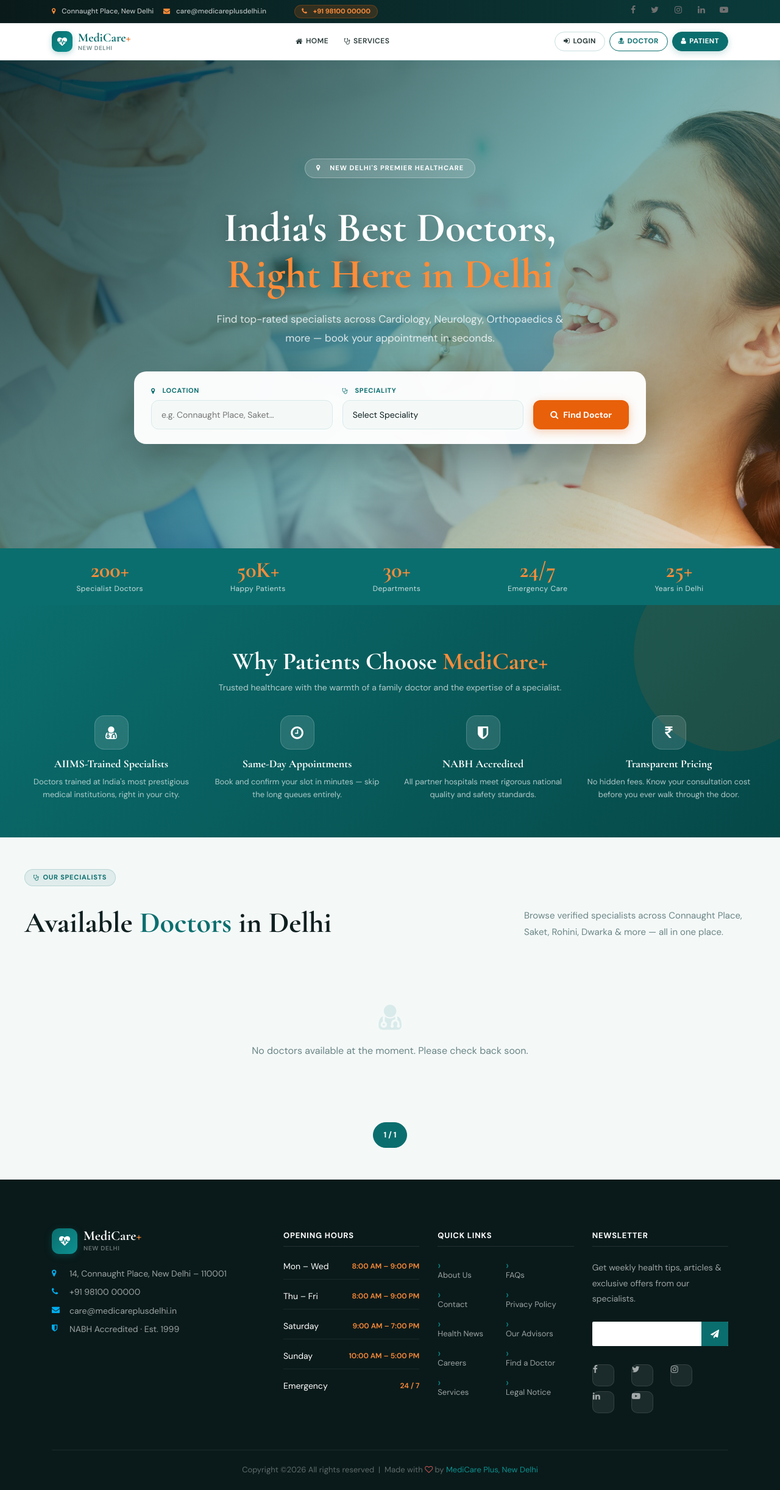
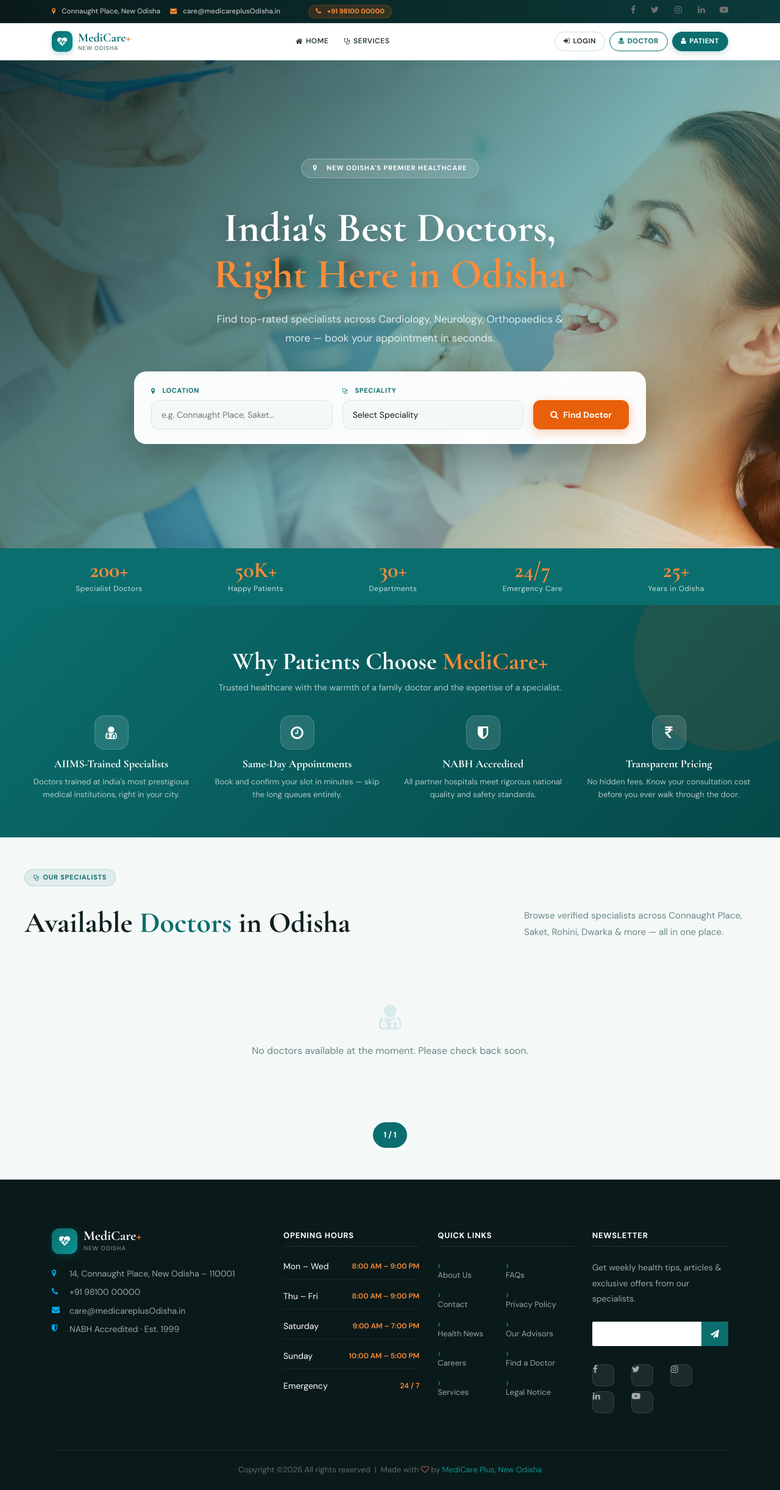
Before and after one commit to HelloCoderCode/doctor_appointment_system, a Django app: page / in a window 1280 px wide. Shown: the whole page at 61% size. Run offline with Django 3.2, Linux system fonts and the light colour scheme; data that the repository does not hold is empty; some libraries are stand-ins or nearby versions.

Commit message:
issue fix

```diff
--- a/django-doctor-appointment/appointment/forms.py
+++ b/django-doctor-appointment/appointment/forms.py
@@ -99,7 +99,7 @@ class CreateAppointmentForm(forms.ModelForm):
         )
         self.fields['location'].widget.attrs.update(
             {
-                'placeholder': 'Ex : New Delhi, India',
+                'placeholder': 'Ex : New Odisha, India',
             }
         )
 
--- a/django-doctor-appointment/templates/accounts/doctor/register.html
+++ b/django-doctor-appointment/templates/accounts/doctor/register.html
@@ -342,7 +342,7 @@
         </div>
         <div class="reg-head-text">
           <h2>Doctor Registration</h2>
-          <p>Join MediCare Plus — New Delhi's premier healthcare network.</p>
+          <p>Join MediCare Plus — New Odisha's premier healthcare network.</p>
         </div>
       </div>
       <!-- decorative progress -->
--- a/django-doctor-appointment/templates/accounts/patient/register.html
+++ b/django-doctor-appointment/templates/accounts/patient/register.html
@@ -368,7 +368,7 @@
         </div>
         <div class="pat-reg-head-text">
           <h2>Patient Registration</h2>
-          <p>Create your account and access Delhi's best doctors.</p>
+          <p>Create your account and access Odisha's best doctors.</p>
         </div>
       </div>
       <div class="pat-reg-steps">
--- a/django-doctor-appointment/templates/appointment/appointment.html
+++ b/django-doctor-appointment/templates/appointment/appointment.html
@@ -337,7 +337,7 @@
       <div class="appt-stat-pill">
         <div class="appt-stat-icon"><i class="fa fa-map-marker"></i></div>
         <div>
-          <div class="appt-stat-num">New Delhi</div>
+          <div class="appt-stat-num">New Odisha</div>
           <div class="appt-stat-lbl">Location</div>
         </div>
       </div>
@@ -382,7 +382,7 @@
             </div>
             <div class="appt-card-meta-item">
               <i class="fa fa-map-marker"></i>
-              {{ apt.location }}, New Delhi
+              {{ apt.location }}, New Odisha
             </div>
           </div>
 
--- a/django-doctor-appointment/templates/appointment/search.html
+++ b/django-doctor-appointment/templates/appointment/search.html
@@ -392,7 +392,7 @@ html, body { overflow-x: hidden !important; max-width: 100vw; }
      style="background-image: url('{% static 'img/bg-img/13.jpg' %}');">
   <div class="search-hero-inner">
     <div class="search-hero-label">
-      <i class="fa fa-search"></i>&nbsp; Find Your Doctor in New Delhi
+      <i class="fa fa-search"></i>&nbsp; Find Your Doctor in New Odisha
     </div>
     <h1>
       Search <span>Doctors</span> &amp; Book<br>
@@ -445,7 +445,7 @@ html, body { overflow-x: hidden !important; max-width: 100vw; }
         </h2>
         <p class="results-sub">
           {% if appointment.count > 0 %}
-            Showing verified specialists in New Delhi — book instantly.
+            Showing verified specialists in New Odisha — book instantly.
           {% else %}
             Try adjusting your location or speciality filters.
           {% endif %}
@@ -496,7 +496,7 @@ html, body { overflow-x: hidden !important; max-width: 100vw; }
             </div>
             <div class="dc-meta-item">
               <i class="fa fa-map-marker"></i>
-              {{ apt.location }}, New Delhi
+              {{ apt.location }}, New Odisha
             </div>
           </div>
 
--- a/django-doctor-appointment/templates/appointment/service.html
+++ b/django-doctor-appointment/templates/appointment/service.html
@@ -1,7 +1,7 @@
 {% extends 'base.html' %}
 {% load static %}
 
-{% block title %}Our Services — MediCare Plus New Delhi{% endblock %}
+{% block title %}Our Services — MediCare Plus New Odisha{% endblock %}
 
 {% block styles %}
 <style>
@@ -236,7 +236,7 @@
       </div>
       <h1>
         World-Class Medical<br>
-        <em>Services in New Delhi</em>
+        <em>Services in New Odisha</em>
       </h1>
       <p>
         From routine check-ups to advanced surgeries — our NABH-accredited specialists
@@ -475,7 +475,7 @@
     <div class="svc-cta-inner">
       <div>
         <h3>Need to See a Specialist Today?</h3>
-        <p>Same-day appointments available across all departments in New Delhi.</p>
+        <p>Same-day appointments available across all departments in New Odisha.</p>
       </div>
       <a href="{% url 'appointment:home' %}#appointment" class="svc-cta-btn">
         <i class="fa fa-calendar-check-o"></i>
--- a/django-doctor-appointment/templates/base.html
+++ b/django-doctor-appointment/templates/base.html
@@ -4,7 +4,7 @@
 
 <head>
   <meta charset="UTF-8">
-  <meta name="description" content="MediCare Plus – Best Doctors & Medical Care in New Delhi">
+  <meta name="description" content="MediCare Plus – Best Doctors & Medical Care in New Odisha">
   <meta http-equiv="X-UA-Compatible" content="IE=edge">
   <meta name="viewport" content="width=device-width, initial-scale=1, shrink-to-fit=no">
 
@@ -297,13 +297,13 @@
               <div class="footer-logo-icon"><i class="fa fa-heartbeat"></i></div>
               <div>
                 <span class="footer-logo-name">MediCare<span>+</span></span>
-                <span class="footer-logo-sub">New Delhi</span>
+                <span class="footer-logo-sub">New Odisha</span>
               </div>
             </div>
             <div class="footer-contact">
-              <p><i class="fa fa-map-marker"></i> 14, Connaught Place, New Delhi – 110001</p>
+              <p><i class="fa fa-map-marker"></i> 14, Connaught Place, New Odisha – 110001</p>
               <p><i class="fa fa-phone"></i> +91 98100 00000</p>
-              <p><i class="fa fa-envelope"></i> care@medicareplusdelhi.in</p>
+              <p><i class="fa fa-envelope"></i> care@medicareplusOdisha.in</p>
               <p><i class="fa fa-shield"></i> NABH Accredited &middot; Est. 1999</p>
             </div>
           </div>
@@ -378,7 +378,7 @@
               Copyright &copy;<script>document.write(new Date().getFullYear());</script>
               All rights reserved &nbsp;|&nbsp; Made with
               <i class="fa fa-heart-o"></i> by
-              <a href="https://medicareplusdelhi.in" target="_blank">MediCare Plus, New Delhi</a>
+              <a href="https://medicareplusOdisha.in" target="_blank">MediCare Plus, New Odisha</a>
             </p>
           </div>
         </div>
--- a/django-doctor-appointment/templates/home.html
+++ b/django-doctor-appointment/templates/home.html
@@ -1,7 +1,7 @@
 {% extends 'base.html' %}
 {% load static %}
 
-{% block title %}Home — Best Doctors in New Delhi{% endblock %}
+{% block title %}Home — Best Doctors in New Odisha{% endblock %}
 
 {% block styles %}
 <style>
@@ -476,11 +476,11 @@ img { display: block; max-width: 100%; }
         <div class="col-12">
           <div class="hero-content">
             <div class="hero-chip">
-              <i class="fa fa-map-marker"></i>&nbsp; New Delhi's Premier Healthcare
+              <i class="fa fa-map-marker"></i>&nbsp; New Odisha's Premier Healthcare
             </div>
             <h1 class="hero-title">
               India's Best Doctors,<br>
-              <span>Right Here in Delhi</span>
+              <span>Right Here in Odisha</span>
             </h1>
             <p class="hero-sub">
               Find top-rated specialists across Cardiology, Neurology,
@@ -538,7 +538,7 @@ img { display: block; max-width: 100%; }
     </div>
     <div class="stat-item">
       <div class="stat-num">25+</div>
-      <div class="stat-lbl">Years in Delhi</div>
+      <div class="stat-lbl">Years in Odisha</div>
     </div>
   </div>
 </div>
@@ -590,7 +590,7 @@ img { display: block; max-width: 100%; }
         <div class="section-chip">
           <i class="fa fa-stethoscope"></i> Our Specialists
         </div>
-        <h2 class="sec-title">Available <em>Doctors</em> in Delhi</h2>
+        <h2 class="sec-title">Available <em>Doctors</em> in Odisha</h2>
       </div>
       <p class="sec-sub">
         Browse verified specialists across Connaught Place, Saket,
@@ -628,7 +628,7 @@ img { display: block; max-width: 100%; }
             </span>
             <span>
               <i class="fa fa-map-marker"></i>
-              {{ apt.location }}, New Delhi
+              {{ apt.location }}, New Odisha
             </span>
           </div>
 
--- a/django-doctor-appointment/templates/nav.html
+++ b/django-doctor-appointment/templates/nav.html
@@ -323,14 +323,14 @@
 
         <div class="col-7 col-sm-8 col-lg-9">
           <div class="top-header-content">
-            <a href="https://maps.google.com/?q=Connaught+Place+New+Delhi"
+            <a href="https://maps.google.com/?q=Connaught+Place+New+Odisha"
                target="_blank" rel="noopener">
               <i class="fa fa-map-marker"></i>
-              <span>Connaught Place, New Delhi</span>
+              <span>Connaught Place, New Odisha</span>
             </a>
-            <a href="mailto:care@medicareplusdelhi.in">
+            <a href="mailto:care@medicareplusOdisha.in">
               <i class="fa fa-envelope"></i>
-              <span>care@medicareplusdelhi.in</span>
+              <span>care@medicareplusOdisha.in</span>
             </a>
             <a href="tel:+919810000000" class="top-phone-pill">
               <i class="fa fa-phone"></i>
@@ -365,7 +365,7 @@
           </div>
           <div class="mc-logo-text">
             <div class="mc-logo-name">MediCare<span>+</span></div>
-            <span class="mc-logo-sub">New Delhi</span>
+            <span class="mc-logo-sub">New Odisha</span>
           </div>
         </a>
 
```
Also changed, not shown: django-doctor-appointment/doctor_appointment_system/settings.py (+7 -0 lines).
